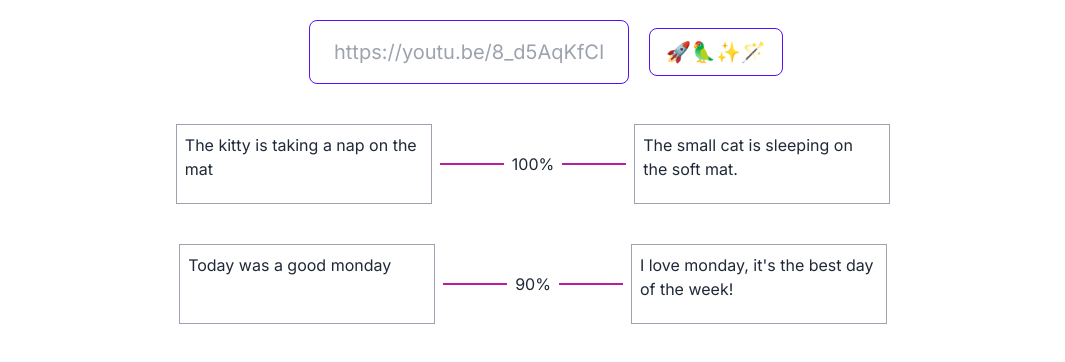
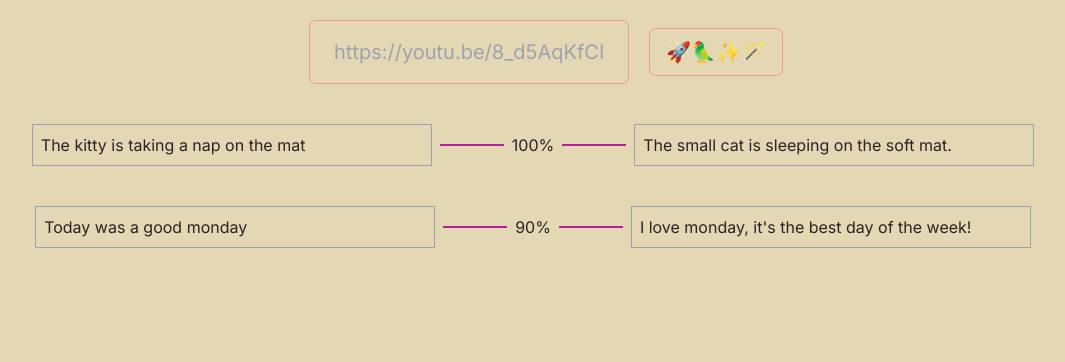
Before and after one commit to PranjalAgni/cosine-similarity-ui, a Next.js app: page / in a window 1280 px wide. Shown: the top 362 px of the page, without its empty margins (107-1172 px from the left). Built offline with nearby package versions, Linux system fonts and the light colour scheme.

Commit message:
:magic_wand: made it lil pretty

```diff
--- a/src/components/TextSimilarity.tsx
+++ b/src/components/TextSimilarity.tsx
@@ -12,7 +12,7 @@ const TextSimilarity: FC<TextSimilarityProps> = ({ results }) => {
   return results.map((data) => (
     <div key={data.id} className="mt-10">
       <div className="flex items-center">
-        <div className="w-64 h-20 border border-gray-400 p-2">
+        <div className="w-400 max-w-full max-h-full border border-gray-400 p-2 inline-block">
           {data.text[0]}
         </div>
         <svg className="h-8 w-16 mx-2">
@@ -36,7 +36,7 @@ const TextSimilarity: FC<TextSimilarityProps> = ({ results }) => {
             strokeWidth="2"
           />
         </svg>
-        <div className="w-64 h-20 border border-gray-400 p-2">
+        <div className="w-400 max-w-full max-h-full border border-gray-400 p-2 inline-block">
           {data.text[1]}
         </div>
       </div>
--- a/tailwind.config.js
+++ b/tailwind.config.js
@@ -7,6 +7,9 @@ module.exports = {
   ],
   theme: {
     extend: {
+      spacing: {
+        400: "25rem",
+      },
       backgroundImage: {
         "gradient-radial": "radial-gradient(var(--tw-gradient-stops))",
         "gradient-conic":
@@ -16,8 +19,7 @@ module.exports = {
   },
   plugins: [require("daisyui")],
   daisyui: {
-    themes: ["light", "retro"], // true: all themes | false: only light + dark | array: specific themes like this ["light", "dark", "cupcake"]
-    darkTheme: "retro", // name of one of the included themes for dark mode
+    themes: ["retro"], // true: all themes | false: only light + dark | array: specific themes like this ["light", "dark", "cupcake"]
     base: true, // applies background color and foreground color for root element by default
     styled: true, // include daisyUI colors and design decisions for all components
     utils: true, // adds responsive and modifier utility classes
```
